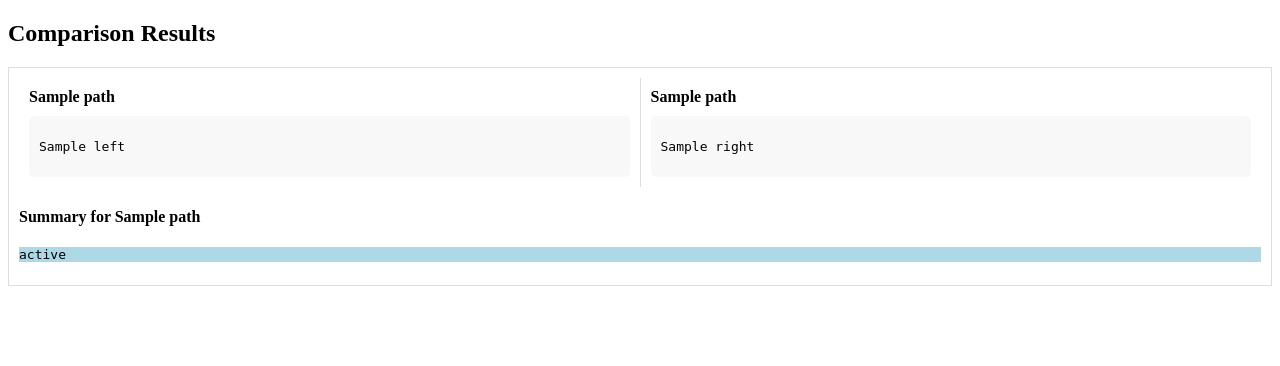
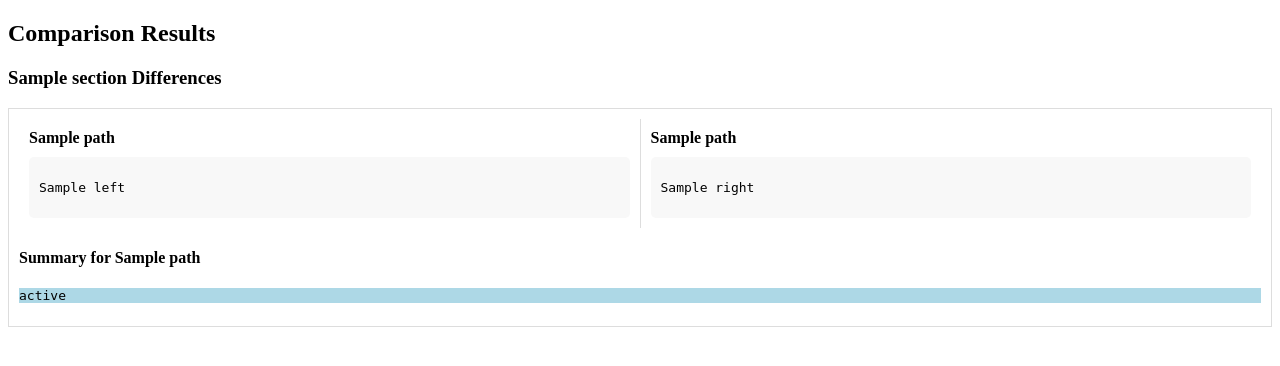
Before and after one commit to maciekSzubiczuk/polishAPI_compliance_tool, a Flask app: template app/templates/display.html in a window 1280 px wide. Shown: the top 366 px of the page. Run offline with Flask 3, Linux system fonts and the light colour scheme; the template is opened without the code that fills it: most values are stand-ins (such as "Sample title", 1, 10 or a date in 2020).

Commit message:
working comparison of diffrent components

```diff
--- a/app/main.py
+++ b/app/main.py
@@ -7,6 +7,58 @@ app = Flask(__name__)
 # Temporary storage for uploaded file contents
 polish_api_data = None
 santander_api_data = []
+
+api_sections = {
+    'PIS': '/v2_1_1.1/payments',
+    'CAF': '/v2_1_1.1/confirmation',
+    'AIS': '/v2_1_1.1/accounts',
+    'AS': '/v2_1_1.1/auth'
+}
+
+
+def categorize_paths(paths, api_sections):
+    categorized_paths = {section: {} for section in api_sections}
+    for path, details in paths.items():
+        for section, pattern in api_sections.items():
+            if path.startswith(pattern):
+                categorized_paths[section][path] = details
+                break
+    return categorized_paths
+
+def find_differences_by_section(polish_api_data, santander_api_data, api_sections):
+    differences_by_section = {section: {} for section in api_sections}
+
+    polish_categorized = categorize_paths(polish_api_data.get('paths', {}), api_sections)
+    santander_categorized = categorize_paths(santander_api_data.get('paths', {}), api_sections)
+
+    for section in api_sections:
+        differences_by_section[section] = find_differences(
+            polish_categorized[section],
+            santander_categorized[section]
+        )
+
+    return differences_by_section
+
+
+
+def merge_api_data(api_files):
+    merged_data = {}
+    for api_file in api_files:
+        api_data = load_yaml_from_file(api_file)
+        for key, value in api_data.items():
+            if key in merged_data:
+                if isinstance(merged_data[key], dict) and isinstance(value, dict):
+                    merged_data[key].update(value)
+                elif isinstance(merged_data[key], list) and isinstance(value, list):
+                    merged_data[key].extend(value)
+                else:
+                    # Handle other types or conflicts according to your needs
+                    pass
+            else:
+                merged_data[key] = value
+    return merged_data
+
+
 
 def load_yaml_from_file(file):
     if file:
@@ -85,20 +137,22 @@ def index():
         if polish_api_file:
             polish_api_data = load_yaml_from_file(polish_api_file)
 
-        santander_api_data.clear()
-        for file in santander_files:
-            if file:
-                santander_api_data.append(load_yaml_from_file(file))
+        if santander_files:
+            santander_api_data = merge_api_data(santander_files)
 
         return redirect(url_for('display'))
 
     return render_template('upload.html')
 
+
 @app.route('/display')
 def display():
-    all_differences = []
-    for santander_api in santander_api_data:
-        diffs = find_differences(polish_api_data, santander_api)
+    if not polish_api_data or not santander_api_data:
+        return render_template('display.html', differences_by_section={})
+
+    differences_by_section = find_differences_by_section(polish_api_data, santander_api_data, api_sections)
+    formatted_diffs_by_section = {}
+    for section, diffs in differences_by_section.items():
         formatted_diffs = {}
         for path, change in diffs.items():
             summary = generate_summary(change)
@@ -107,9 +161,10 @@ def display():
                 'right': yaml.dump(change['right'], default_flow_style=False, sort_keys=False) if change['right'] else '',
                 'summary': summary
             }
-        all_differences.append(formatted_diffs)
+        formatted_diffs_by_section[section] = formatted_diffs
 
-    return render_template('display.html', differences=all_differences)
+    return render_template('display.html', differences_by_section=formatted_diffs_by_section)
+
 
 if __name__ == '__main__':
     app.run(debug=True)
--- a/app/templates/display.html
+++ b/app/templates/display.html
@@ -53,8 +53,10 @@
 <body>
     <div class="container">
         <h2>Comparison Results</h2>
-        {% for diff in differences %}
-            {% for path, change in diff.items() %}
+        {% if differences_by_section %}
+            {% for section, diffs in differences_by_section.items() %}
+                <h3>{{ section }} Differences</h3>
+                {% for path, change in diffs.items() %}
                     <div class="diff-row">
                         <!-- Comparison Sections (Left and Right) -->
                         <div class="diff-sections">
@@ -84,9 +86,11 @@
                         </div>
                     </div>
                 {% endfor %}
+            {% endfor %}
         {% else %}
             <p>No differences found.</p>
-        {% endfor %}
+        {% endif %}
     </div>
 </body>
+
 </html>
```
Lines whose indentation alone changed are shown as unchanged.
